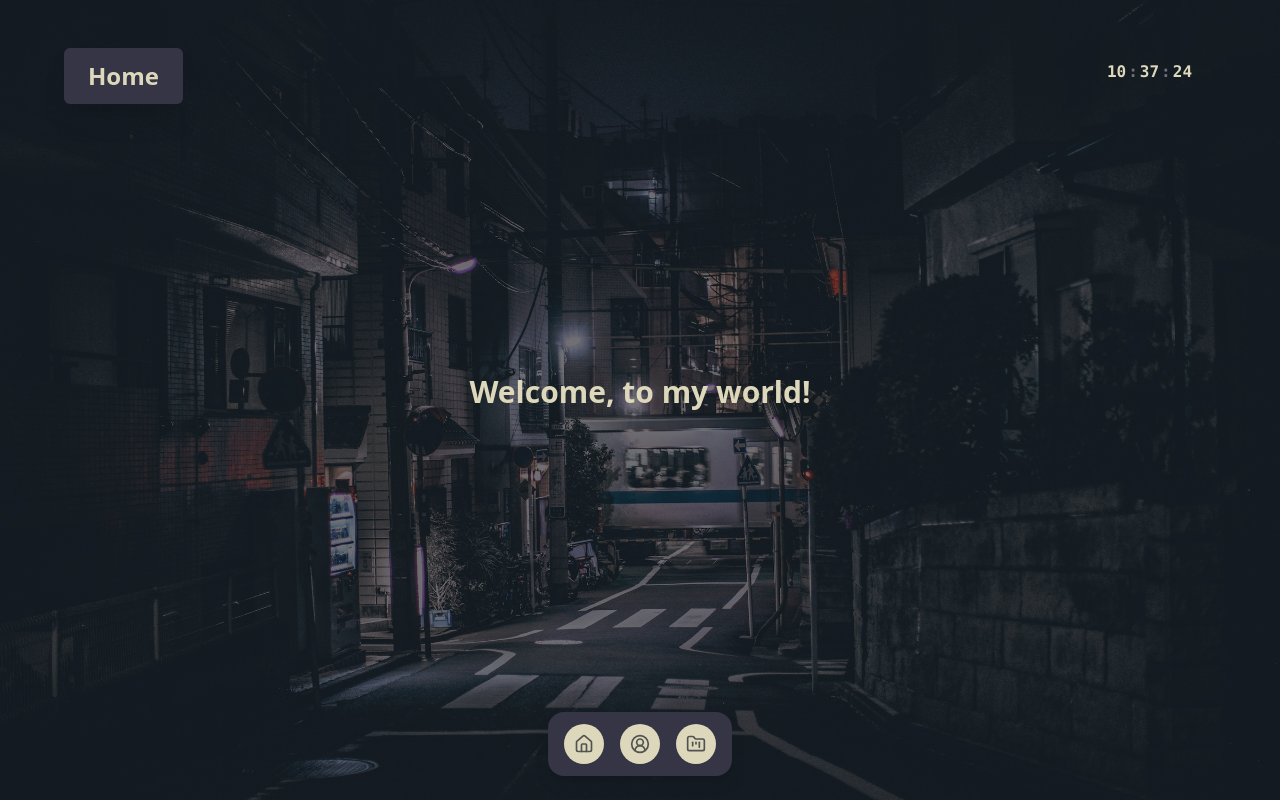
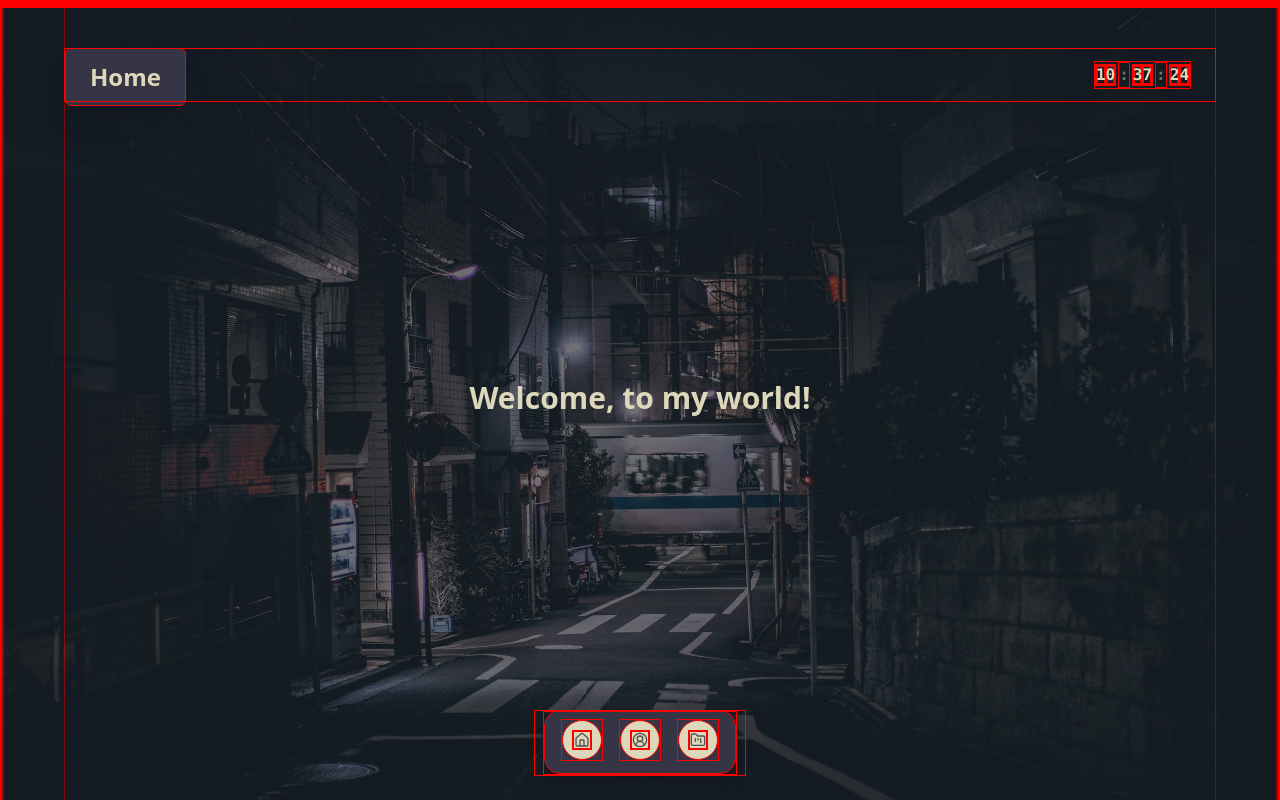
Before and after one commit to Long104/portfolio, a Next.js app: page / in a window 1280 px wide. Shown: the top 800 px of the page. Built offline with nearby package versions, Linux system fonts and the light colour scheme.

Commit message:
fix reposive

```diff
--- a/src/app/globals.css
+++ b/src/app/globals.css
@@ -3,7 +3,7 @@
 @tailwind utilities;
 
 * {
-  /* border: 1px solid red; */
+  border: 1px solid red;
 }
 /* For WebKit browsers (Chrome, Safari) */
 ::-webkit-scrollbar {
--- a/src/app/page.tsx
+++ b/src/app/page.tsx
@@ -8,10 +8,12 @@ import { Clock } from "@/components/ui/clock";
 export default function Home() {
 	return (
 		<div className="relative w-full">
-			<div className="fixed top-12 left-0 right-0 w-[90vw] z-10 flex justify-end justify-self-center p-3 px-6">
-				<Clock />
+			<div className="w-full flex justify-center">
+				<div className="fixed top-12 w-[90vw] z-50 flex justify-end p-3 px-6">
+					<Clock />
+				</div>
 			</div>
-			<div className="flex flex-col items-center">
+			<div className="flex flex-col justify-center items-center">
 				<HomePage />
 				<About />
 				<Project />
--- a/src/components/page/home.tsx
+++ b/src/components/page/home.tsx
@@ -5,12 +5,17 @@ import { motion } from "motion/react";
 const home = () => {
 	return (
 		<motion.div
-			className="relative h-svh w-svw"
+			className="relative h-svh w-svw flex justify-center"
 			id="home"
 			initial={{ opacity: 0 }}
 			animate={{ opacity: 1 }}
 			transition={{ duration: 3 }}
 		>
+			<div className="w-[90vw] flex h-full items-start">
+				<div className="bg-secondary sticky top-12 p-3 px-6 rounded-md text-2xl font-bold mt-8 drop-shadow-xl z-10 ">
+					Home
+				</div>
+			</div>
 			<Image
 				src={"/test1.jpg"}
 				width={4999}
@@ -18,11 +23,6 @@ const home = () => {
 				alt="test"
 				className="absolute inset-0 h-full object-cover w-screen brightness-[0.75] opacity-50 "
 			/>
-			<div className="w-[90vw] flex justify-self-center h-full items-start">
-				<div className="bg-secondary sticky top-12 p-3 px-6 rounded-md text-2xl font-bold mt-8 drop-shadow-xl z-10 ">
-					Home
-				</div>
-			</div>
 			<div className="pb-4 text-3xl z-50 flex absolute inset-0 justify-center h-full items-center font-bold">
 				Welcome, to my world!
 			</div>
```
